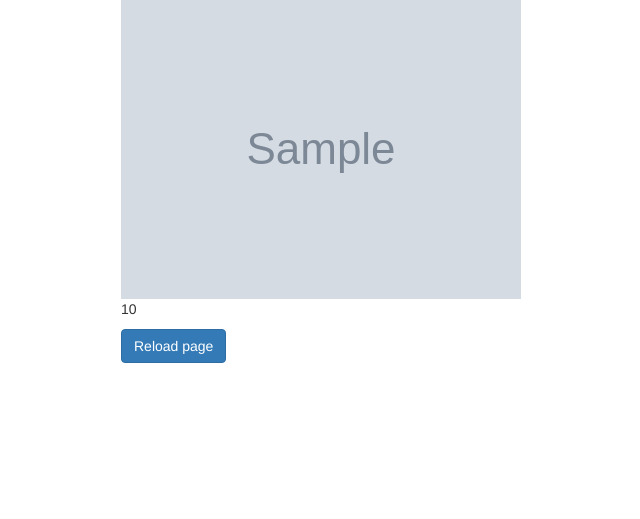
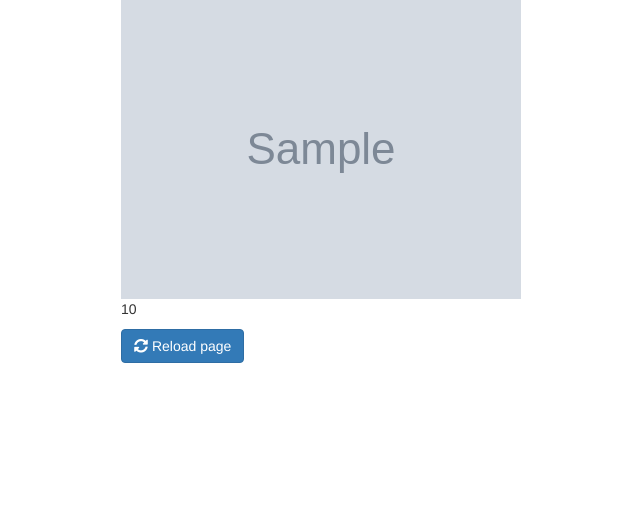
Before and after one commit to gachet/weather-app, a Flask app: template templates/base.html in a window 1280 px wide. Shown: the part 98-617 px from the top of the page, without its empty margins (339-979 px from the left). Run offline with Flask 2, Linux system fonts and the light colour scheme; the template is opened without the code that fills it: most values are stand-ins (such as "Sample title", 1, 10 or a date in 2020); grey boxes marked "Sample" are stand-in pictures; some libraries are stand-ins or nearby versions.

Commit message:
Add custom styles for Font Awesome

```diff
--- a/templates/base.html
+++ b/templates/base.html
@@ -1,5 +1,10 @@
 {% extends "bootstrap/base.html" %}
 {% block title %}Weather app{% endblock %}
+{% block styles %}
+{{super()}}
+<link rel="stylesheet" href="https://use.fontawesome.com/releases/v5.1.0/css/solid.css" integrity="sha384-TbilV5Lbhlwdyc4RuIV/JhD8NR+BfMrvz4BL5QFa2we1hQu6wvREr3v6XSRfCTRp" crossorigin="anonymous">
+<link rel="stylesheet" href="https://use.fontawesome.com/releases/v5.1.0/css/fontawesome.css" integrity="sha384-ozJwkrqb90Oa3ZNb+yKFW2lToAWYdTiF1vt8JiH5ptTGHTGcN7qdoR1F95e0kYyG" crossorigin="anonymous">
+{% endblock %}
 {% block content %}
 <div class="container">
     <div class="row">
@@ -8,7 +13,7 @@
 		    <p class="small">{{ time }}</p>
 		    <img src="{{ icon }}" />
 		    <p>{{ temperature }}</p>
-		    <button class="btn btn-primary" onclick="myFunction()">Reload page</button>
+		    <button class="btn btn-primary" onclick="myFunction()"><i class="fas fa-sync-alt"></i> Reload page</button>
 	    </div>
     </div>
 </div>
```
